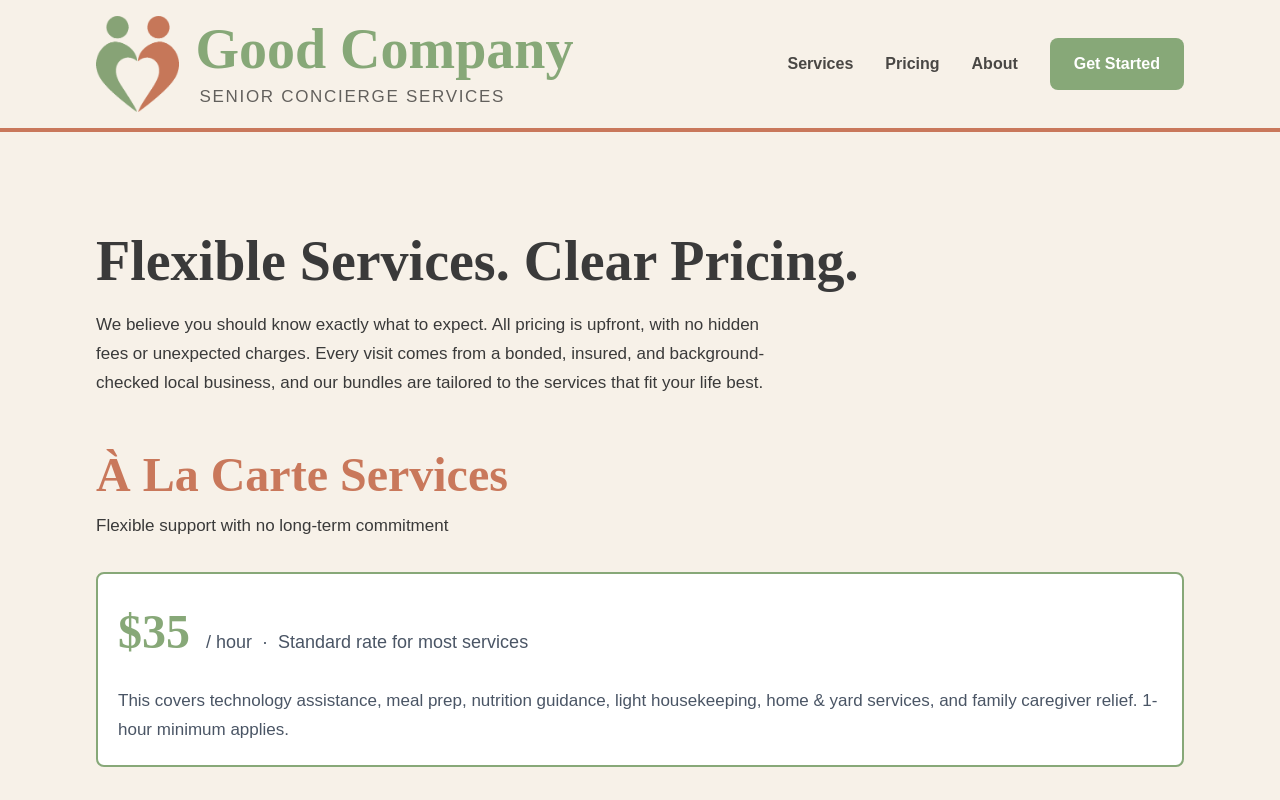
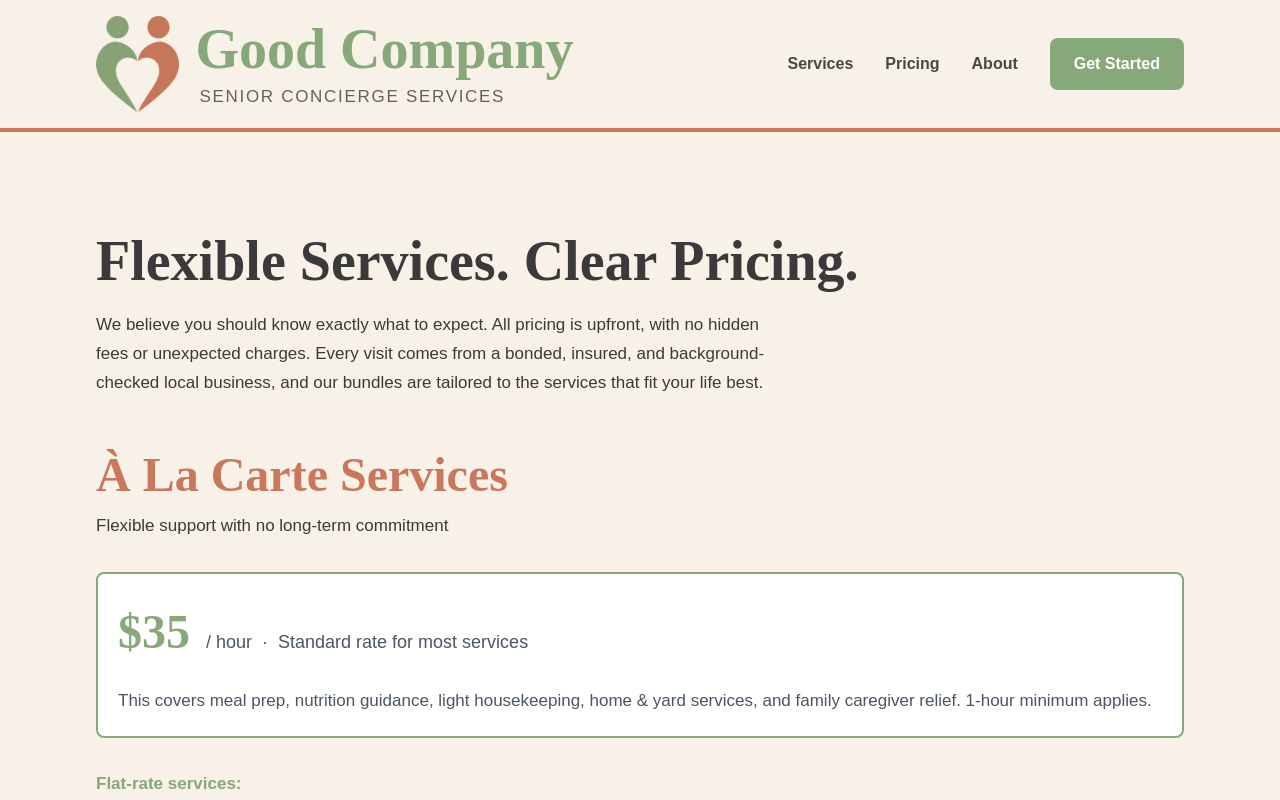
Before and after one commit to GoodCompanySCS/goodcompany-scs, a Next.js app: page /pricing in a window 1280 px wide. Shown: the top 800 px of the page. Built offline with nearby package versions, Linux system fonts and the light colour scheme.

Commit message:
Update page.tsx

```diff
--- a/app/pricing/page.tsx
+++ b/app/pricing/page.tsx
@@ -23,7 +23,7 @@ export default function Pricing() {
                 <span className="text-lg text-gray-600">/ hour &nbsp;·&nbsp; Standard rate for most services</span>
               </div>
               <p className="text-gray-600">
-                This covers technology assistance, meal prep, nutrition guidance, light housekeeping, home & yard services, and family caregiver relief. 1-hour minimum applies.
+                This covers meal prep, nutrition guidance, light housekeeping, home & yard services, and family caregiver relief. 1-hour minimum applies.
               </p>
             </div>
 
```
